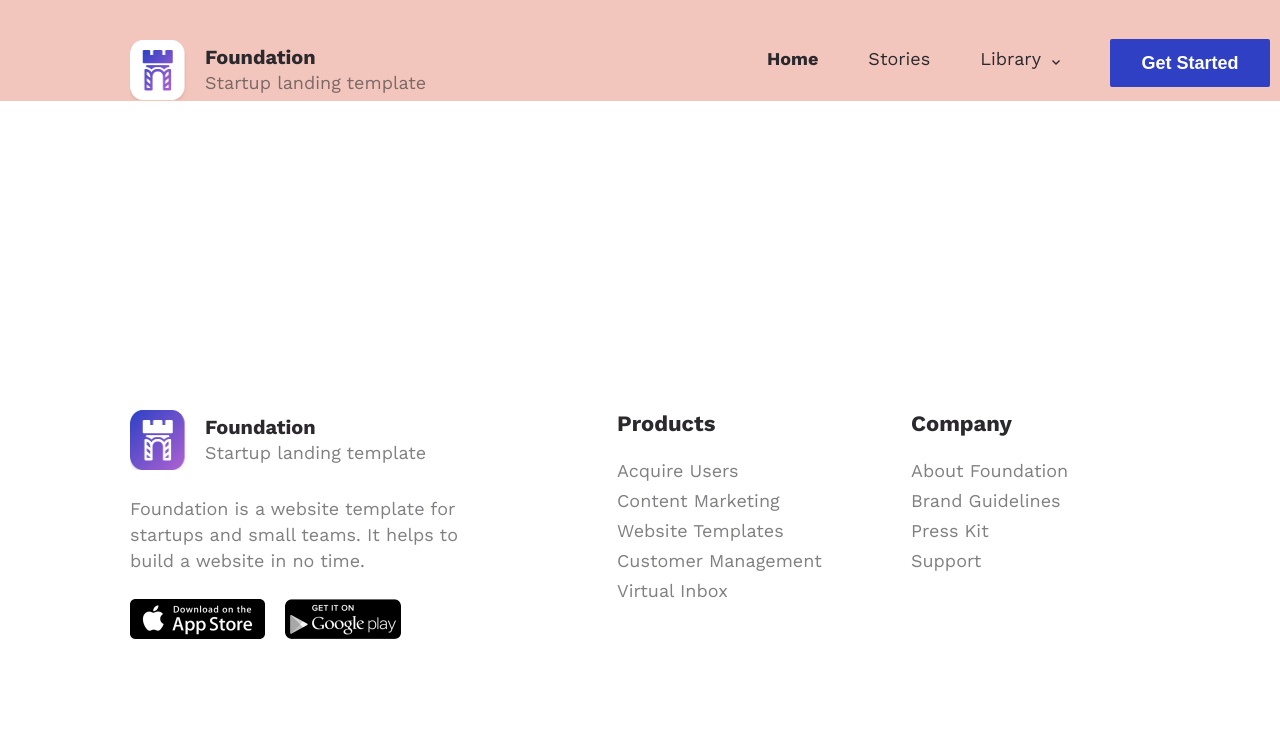
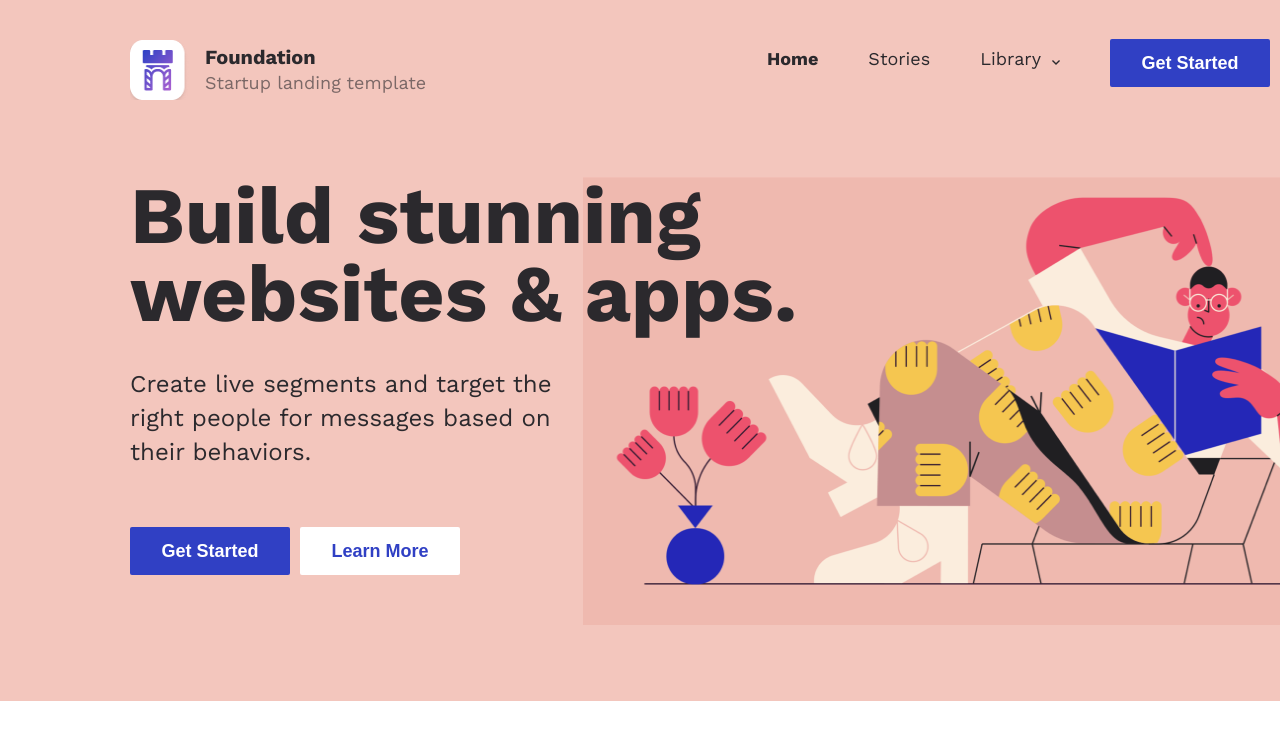
Before and after one commit to BogdanWazer/gromcode-1, a plain HTML site: page index.html in a window 1280 px wide. Shown: the top 747 px of the page. Drawn offline with nearby package versions, Linux system fonts and the light colour scheme.

Commit message:
top-section__ready

```diff
--- a/index.html
+++ b/index.html
@@ -39,7 +39,25 @@
         </header>
 
         <!-- About Section -->
-        <section class="top-section"></section>
+        <section class="top-section">
+          <h1 class="top-section__header">Build stunning websites & apps.</h1>
+          <p class="top-section__text">
+            Create live segments and target the right people for messages based
+            on their behaviors.
+          </p>
+
+          <div class="top-section__buttons">
+            <button class="top-section__button">Get Started</button>
+            <button class="top-section__button top-section__button-white">
+              Learn More
+            </button>
+          </div>
+          <img
+            class="banner__image"
+            src="./img/ouch.png"
+            alt="Headline Banner"
+          />
+        </section>
       </div>
 
       <!-- Footer -->
--- a/scss/_top-section.scss
+++ b/scss/_top-section.scss
@@ -0,0 +1,63 @@
+.top-section {
+  position: relative;
+
+  display: flex;
+  flex-direction: column;
+  margin: auto;
+
+  width: 1140px;
+  margin-top: 76px;
+
+  &__header {
+    display: flex;
+    font-weight: 700;
+    font-size: 80px;
+    line-height: 78px;
+    width: 754px;
+    margin-bottom: 34px;
+    z-index: 1;
+  }
+
+  &__text {
+    height: 102px;
+    width: 456px;
+    font-size: 24px;
+    line-height: 34px;
+    margin-bottom: 58px;
+    z-index: 1;
+  }
+
+  .top-section__buttons {
+    display: flex;
+    gap: 10px;
+  }
+
+  &__button {
+    gap: 10px;
+    width: 160px;
+    height: 48px;
+    background-color: #3040c4;
+    border: none;
+    border-radius: 2px;
+
+    font-weight: 700;
+    font-size: 18px;
+    line-height: 13px;
+    color: #fff;
+    margin-bottom: 126px;
+
+    &-white {
+      background-color: #fff;
+      color: #3040c4;
+    }
+  }
+}
+
+.banner__image {
+  width: 786px;
+  height: 448px;
+  position: absolute;
+  right: 0;
+  left: 453px;
+  margin-bottom: 77px;
+}
```
Also changed, not shown: img/ouch.png (added), scss/main.css, 2 other files.
